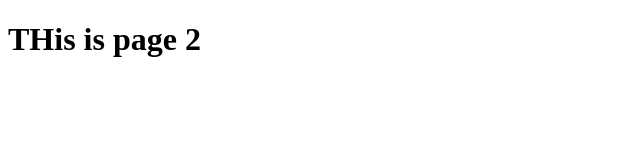
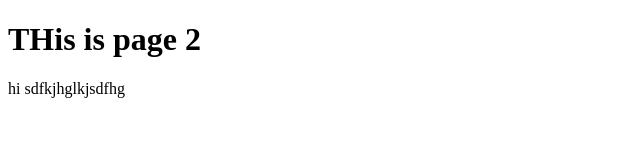
Before and after one commit to jocomst/testrepo2, a plain HTML site: page index2.html in a window 1280 px wide. Shown: the whole page, without its empty margins (0-640 px from the left). Drawn offline with Linux system fonts and the light colour scheme.

Commit message:
hello there

```diff
--- a/index2.html
+++ b/index2.html
@@ -8,5 +8,6 @@
 </head>
 <body>
     <h1>THis is page 2</h1>
+    <p>hi sdfkjhglkjsdfhg</p>
 </body>
 </html>
```
Also changed, not shown: 1 other file.
